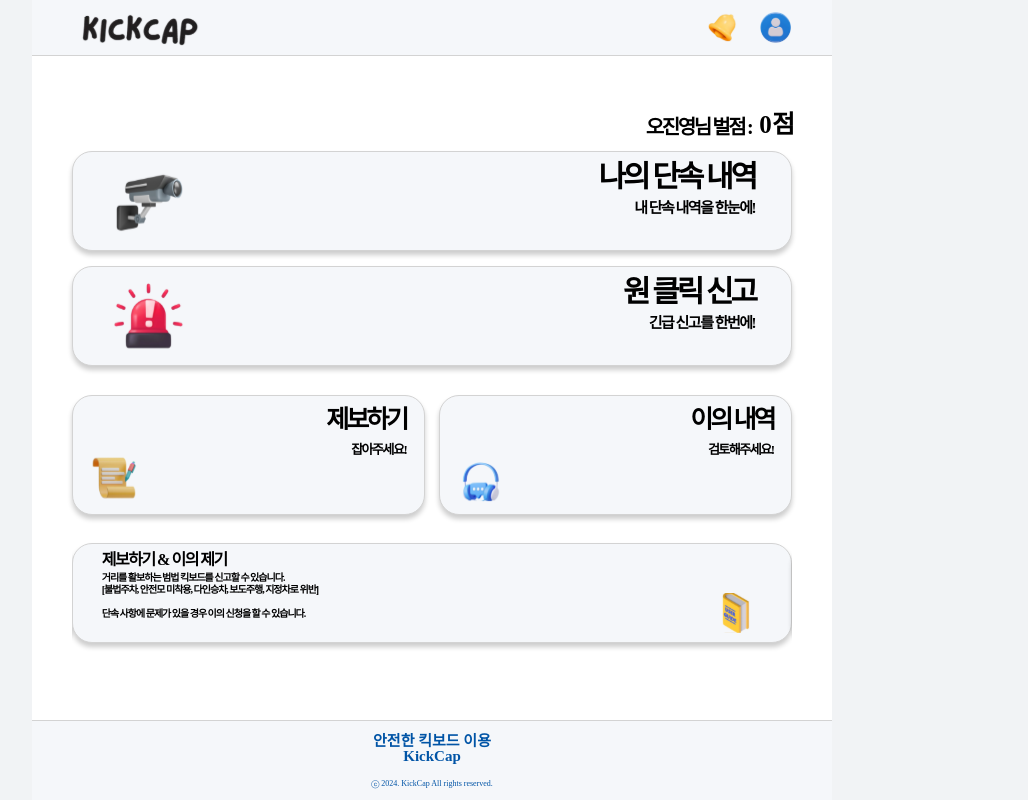
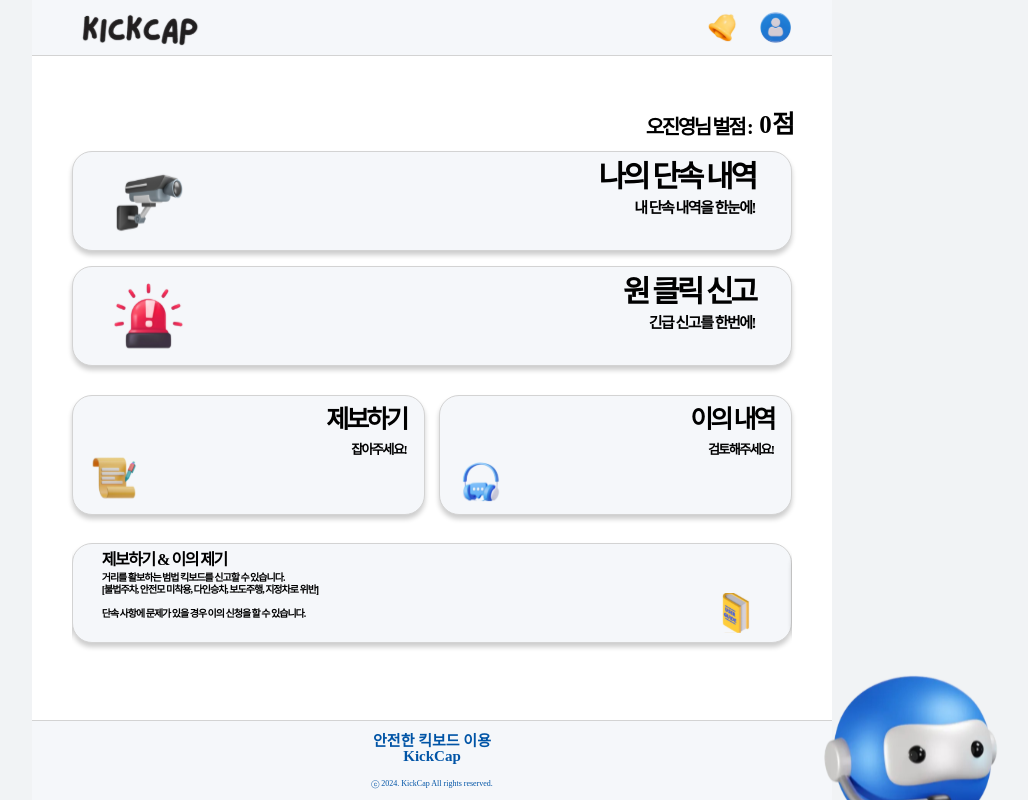
Before and after one commit to KickCap-Project/kickcap-main, a React (Create React App) app in the folder kickcap/: page / in a window 1280 px wide. Shown: the whole page, without its empty margins (208-1236 px from the left). Built offline with nearby package versions, Linux system fonts and the light colour scheme; a web font is replaced by a local one.

Commit message:
feat: chatbot 버튼

```diff
--- a/kickcap/src/pages/MainPage.jsx
+++ b/kickcap/src/pages/MainPage.jsx
@@ -10,6 +10,7 @@ import MainBtn1 from './../asset/img/svg/mainBtn1.svg';
 import MainBtn2 from './../asset/img/svg/mainBtn2.svg';
 import MainBtn3 from './../asset/img/svg/mainBtn3.svg';
 import MainBtn4 from './../asset/img/svg/mainBtn4.svg';
+import ChatbotBtn from './../asset/img/svg/chat.svg';
 
 const s = {
   Container: styled.div`
@@ -43,6 +44,12 @@ const s = {
     display: flex;
     justify-content: space-between;
   `,
+  ChatbotButton: styled.img`
+    position: fixed;
+    top: 82%;
+    right: 5%;
+    width: 15%;
+  `,
 };
 
 const MainPage = () => {
@@ -68,6 +75,9 @@ const MainPage = () => {
         </s.SmallButtonWrapper>
 
         <Carousel />
+        <s.ChatbotButton src={ChatbotBtn} />
+        {/* <img src={ChatbotBtn} alt="chatbotbutton" style={{ width: '100px' }} />
+        </s.ChatbotButton> */}
       </s.MainArea>
 
       <Footer />
```
